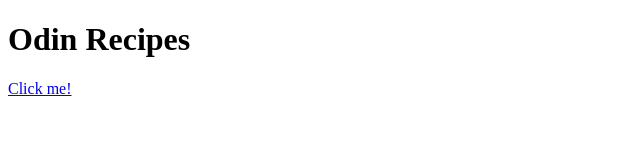
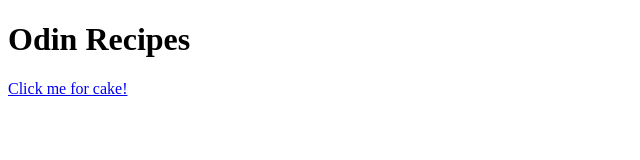
Before and after one commit to tpagela/odin-recipes, a plain HTML site: page index.html in a window 1280 px wide. Shown: the full height of the page, 0-640 px from the left. Drawn offline with Linux system fonts and the light colour scheme.

Commit message:
Fixing git page

```diff
--- a/index.html
+++ b/index.html
@@ -8,6 +8,6 @@
 </head>
 <body>
     <h1>Odin Recipes</h1>
-    <a href = "./recipes/cake.html">Click me!</a>
+    <a href = "./recipes/cake.html">Click me for cake!</a>
 </body>
 </html>
```
